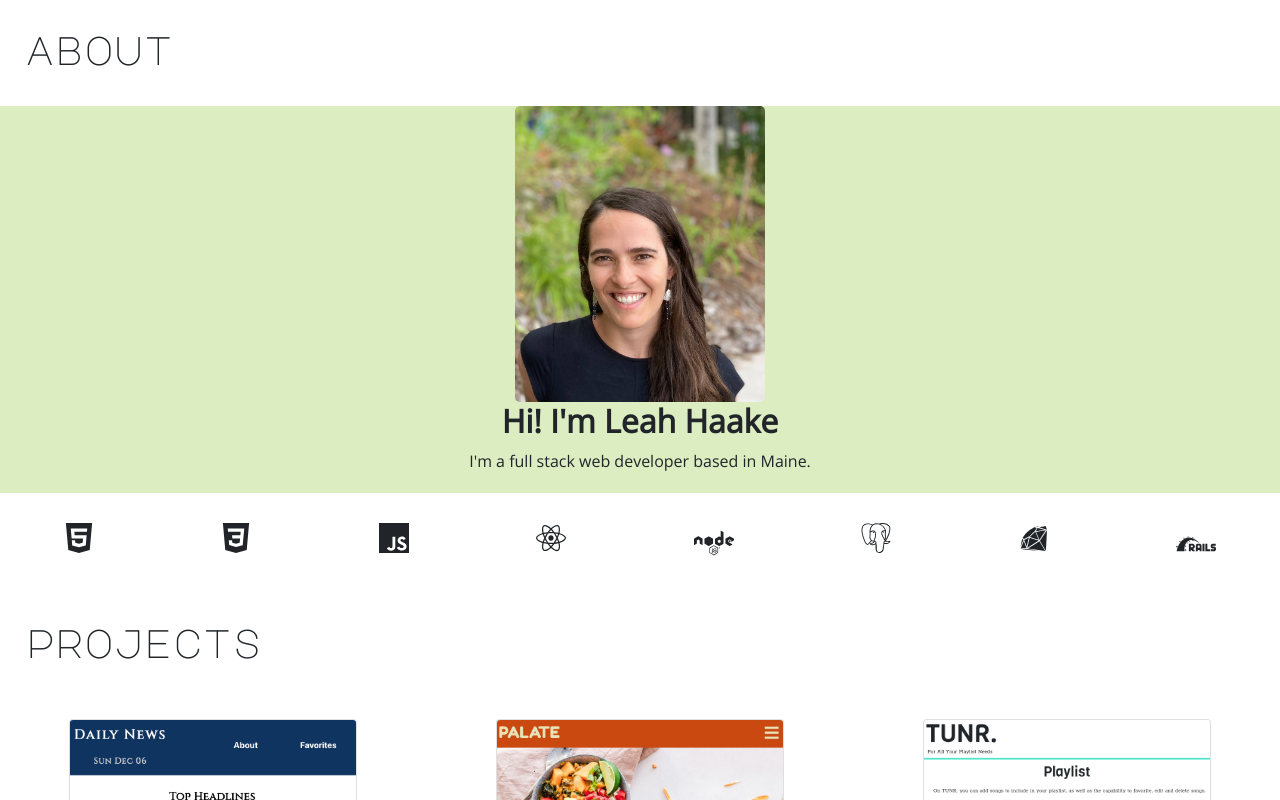
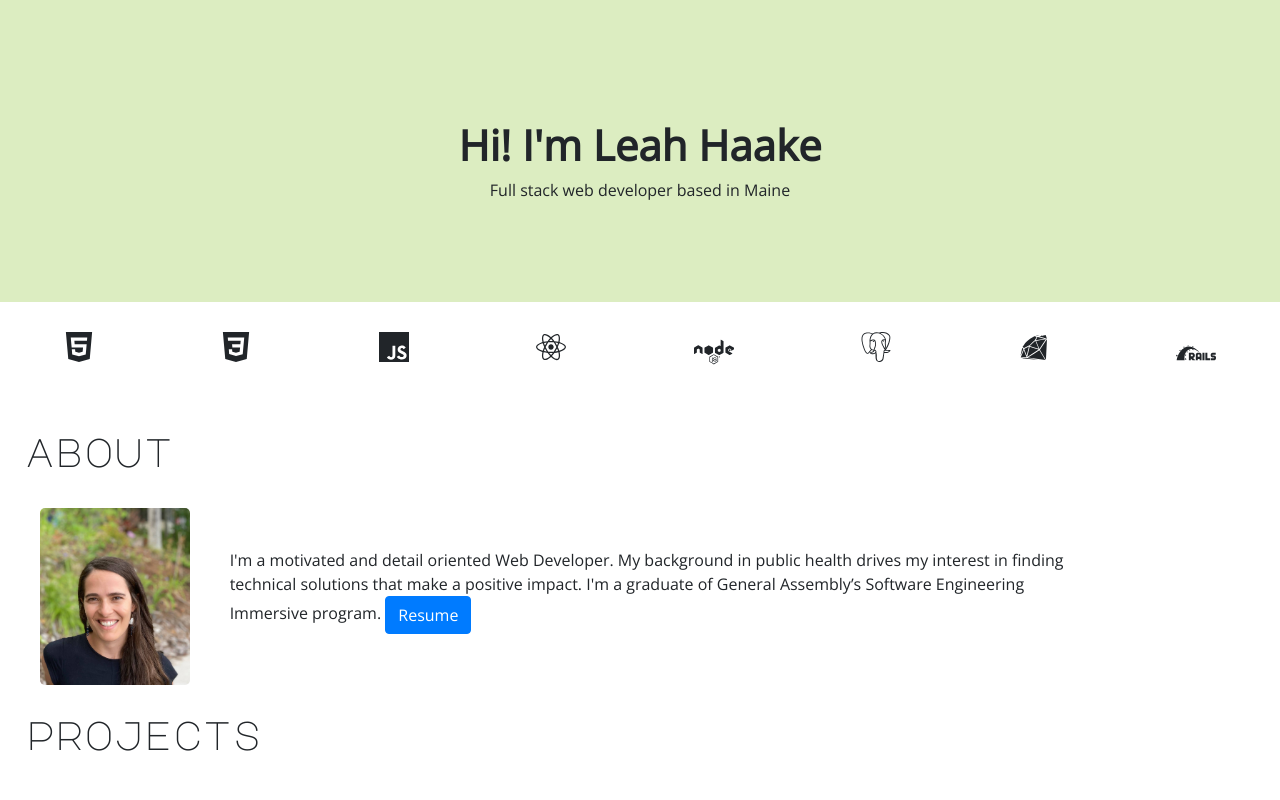
Before and after one commit to lhaake/portfolio, a React (Create React App) app: page / in a window 1280 px wide. Shown: the top 800 px of the page. Built offline with nearby package versions, Linux system fonts and the light colour scheme.

Commit message:
edits to About and Resume

```diff
--- a/src/components/About.css
+++ b/src/components/About.css
@@ -6,19 +6,28 @@
     background-color: #dcedc1;
     width: 100%;
     height: auto;
+    padding-top: 120px;
+     padding-bottom: 100px;
+    text-align: center;
+    display: flex;
+    flex-direction: column;
+    flex-wrap: wrap;
+    align-items: center;
+    justify-content: center;
+
 }
 .about-container p {
     /* max-width: 750px; */
     margin: auto;
    font-family: 'Open Sans', sans-serif;
 }
-  .about-container .hello {
+  .about-container h2 {
     /* font-family: 'Reenie Beanie', sans-serif !important; */
      /* font-family: 'Major Mono Display', monospace; */
     /* font-family: 'Shadows Into Light', cursive; */
    font-family: 'Open Sans', sans-serif;
    font-weight: bold;
-    /* font-size: 42px !important; */
+    font-size: 42px !important;
 }
 
 h1 {
@@ -29,15 +38,7 @@ h1 {
     /* font-size: 30px; */
 }
 
-.about-container {
-    text-align: center;
-    display: flex;
-    flex-direction: column;
-    padding-bottom: 20px;
-    flex-wrap: wrap;
-    align-items: center;
-    justify-content: center;
-}
+
 
 
 .tech {
@@ -49,9 +50,28 @@ h1 {
 }
 
 
-.about-container .bio-image {
-  height: 296px;
-  width: 250px;
+.details .bio-image {
+  height: 177px;
+  width: 150px;
   border-radius: 5px;
   float: left;
+  margin-left: 40px;
 }
+
+.details {
+    display: flex;
+    flex-direction: row;
+    /* flex-wrap: wrap; */
+    align-items: left;
+    justify-content: space-around;
+}
+
+.details p {
+    font-family: 'Open Sans', sans-serif;
+    margin: 40px 200px 40px 40px;
+
+}
+
+.details button a {
+    color: white;
+}
--- a/src/components/About.js
+++ b/src/components/About.js
@@ -1,5 +1,7 @@
 import React from 'react'
 import './About.css';
+import Button from 'react-bootstrap/Button';
+import resume from "../files/Leah-Haake-Resume.pdf"
 import biophoto from '../images/bio-photo.JPG';
 import {FaReact, FaNode } from 'react-icons/fa'
 import {SiJavascript, SiHtml5, SiRails, SiPostgresql, SiCss3} from 'react-icons/si'
@@ -9,14 +11,12 @@ import {DiRuby} from "react-icons/di"
 const About = () => {
     return (
         <>
-        <h1>about</h1>
+
         <div className="about-container" id="about">
 
-                <img src={biophoto} className="bio-image" alt="bio photo" />
-                 <h2><span className="hello">Hi! I'm Leah Haake</span></h2>
-                <p>I'm a full stack web developer based in Maine.</p>
-                {/* <p>Graduate of General Assembly’s Software Engineering Immersive program.</p> */}
-           </div>
+                <h2>Hi! I'm Leah Haake</h2>
+                <p>Full stack web developer based in Maine</p>
+        </div>
 
             <div className="tech">
                 <SiHtml5 size="30px" />
@@ -29,6 +29,16 @@ const About = () => {
                 <SiRails size="40px" />
             </div>
 
+            <h1>about</h1>
+            <div className="details">
+
+            <img src={biophoto} className="bio-image" alt="bio photo" />
+
+             <p>I'm a motivated and detail oriented Web Developer. My background in public health drives my interest in finding technical solutions that make a positive impact. I'm a graduate of General Assembly’s Software Engineering Immersive program. <Button variant="primary"><a href={resume} target="_blank">Resume</a></Button>
+             </p>
+            </div>
+
+
          </>
     )
 }
```
Also changed, not shown: 2 other files (tests, documents, lock files or other folders).
